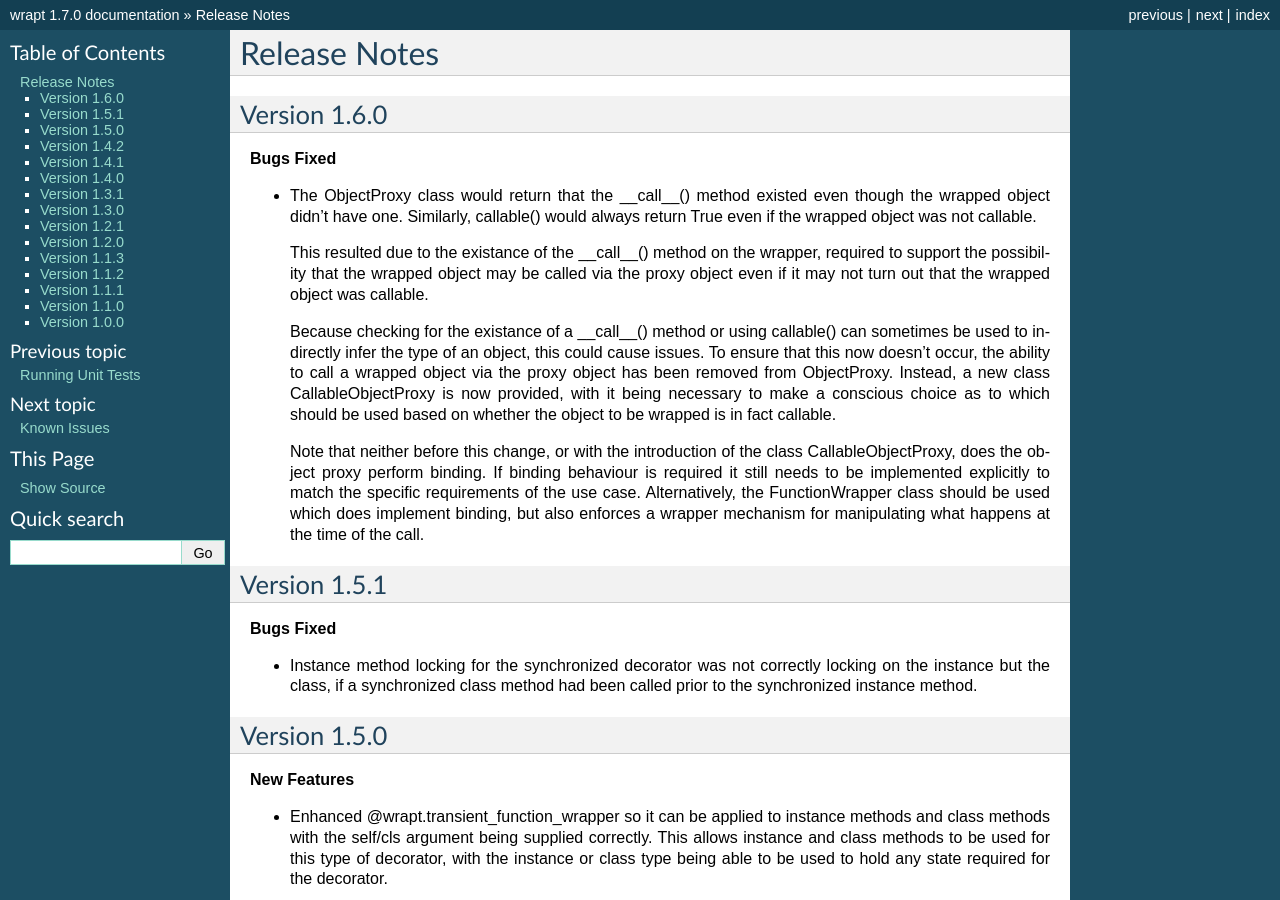
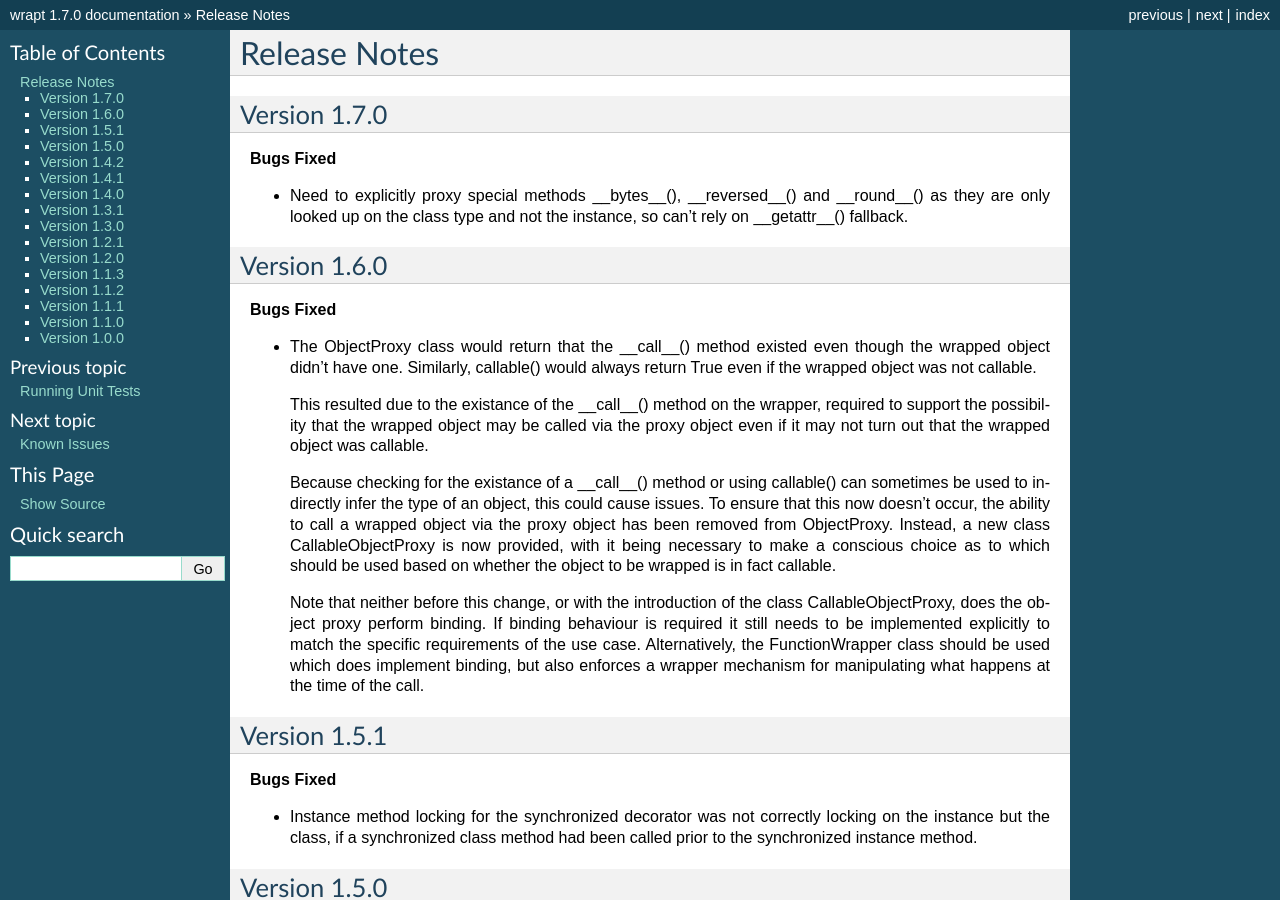
Before and after one commit to GrahamDumpleton/wrapt, a Sphinx documentation site: the page built from docs/changes.rst, in a window 1280 px wide and 900 px high. Built offline with Sphinx 7.4.7, drawn with Linux system fonts in a browser that asks for light colours.

Commit message:
Change notes for version 1.7.0, noting proxying of additional special methods.

```diff
--- a/docs/changes.rst
+++ b/docs/changes.rst
@@ -1,5 +1,14 @@
 Release Notes
 =============
+
+Version 1.7.0
+-------------
+
+**Bugs Fixed**
+
+* Need to explicitly proxy special methods __bytes__(), __reversed__()
+  and __round__() as they are only looked up on the class type and not
+  the instance, so can't rely on __getattr__() fallback.
 
 Version 1.6.0
 -------------
```
